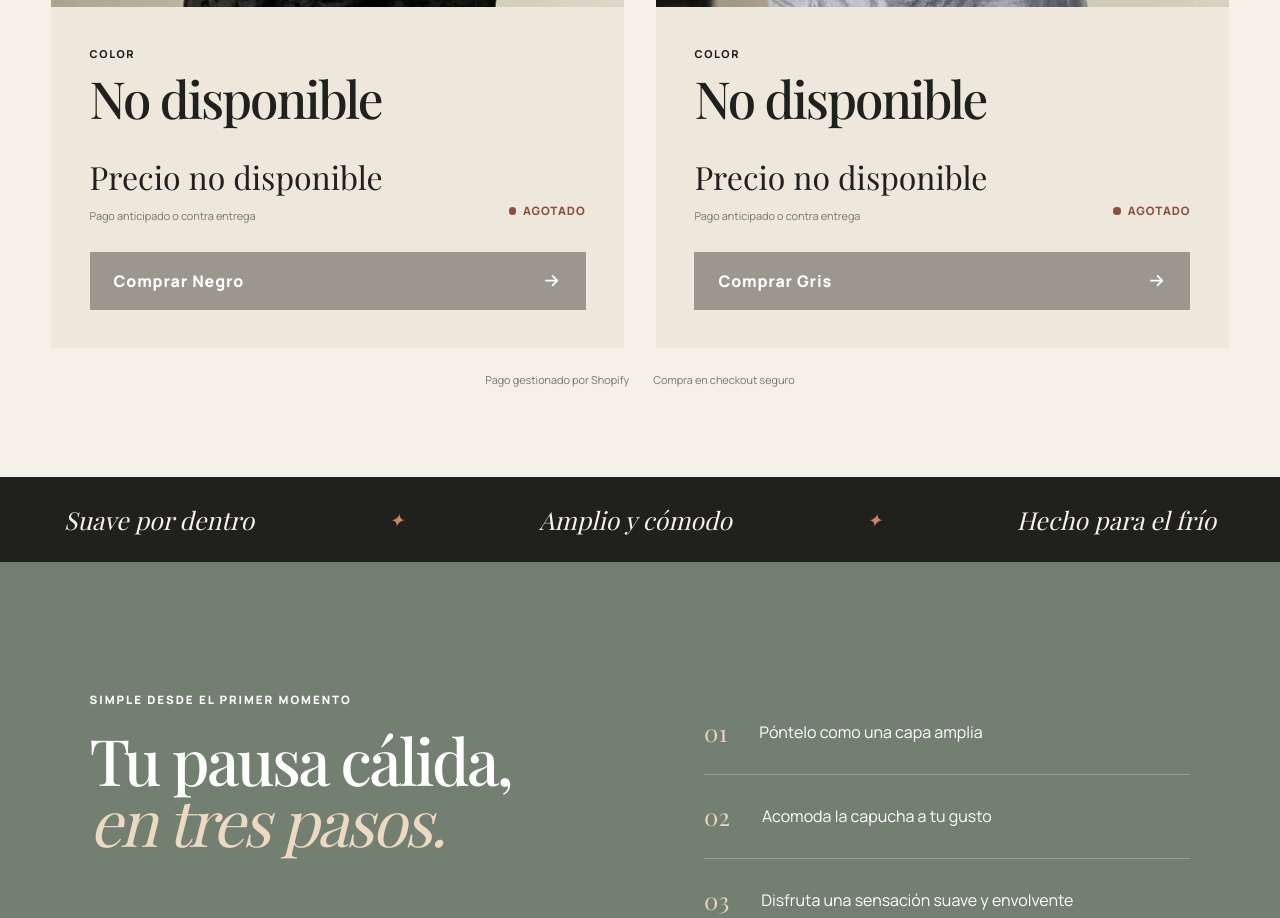
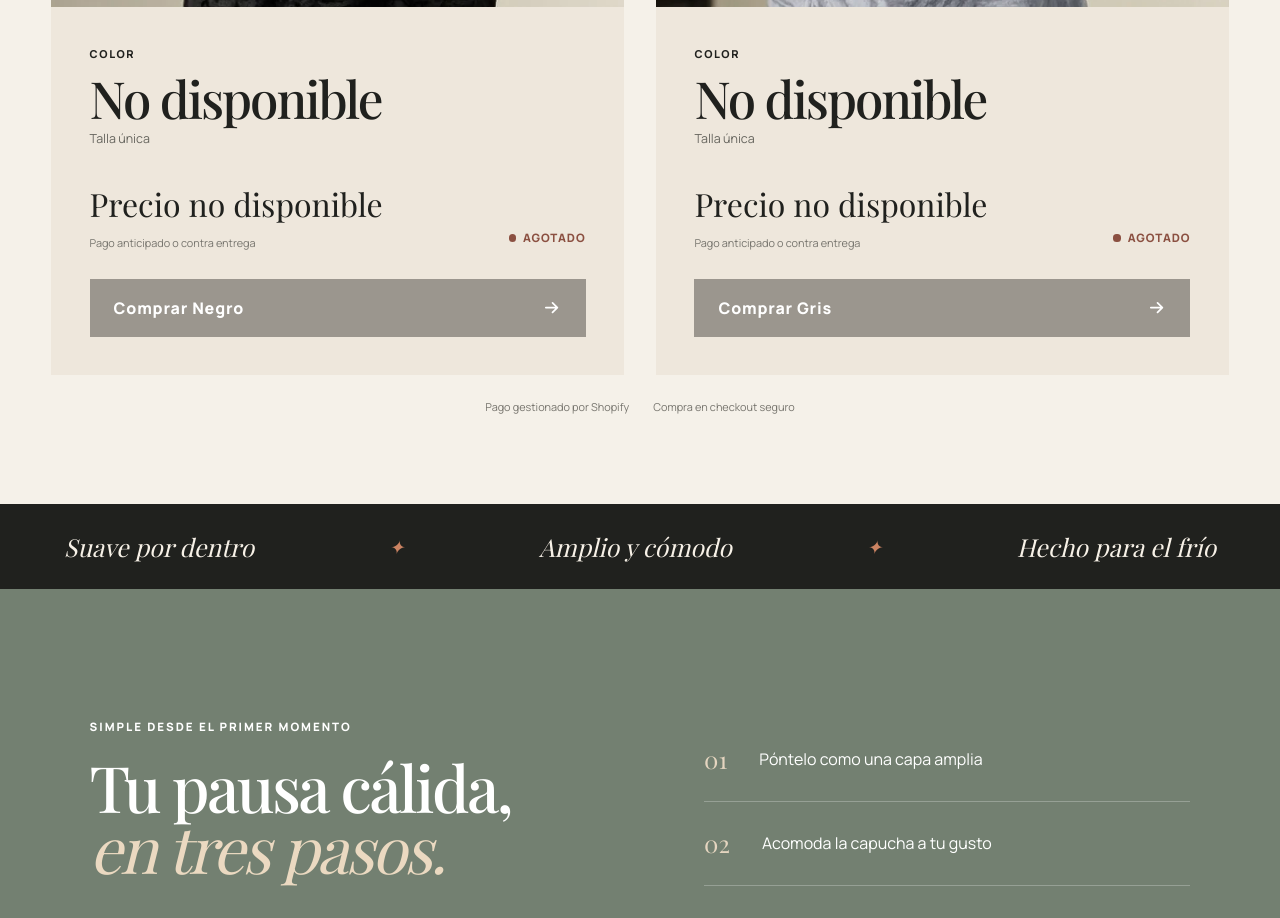
Before and after one commit to carlosarturo636/buzo-termico-store, a Next.js app: page / in a window 1280 px wide. Shown: the part 1980-2898 px from the top of the page. Built offline with nearby package versions, Linux system fonts and the light colour scheme; a web font is replaced by a local one.

Commit message:
feat: show one-size label on variants

```diff
--- a/app/globals.css
+++ b/app/globals.css
@@ -59,6 +59,7 @@ p { line-height: 1.65; }
 .variant-copy { padding: clamp(1.5rem, 3vw, 2.5rem); }
 .variant-copy h2 { font-size: clamp(2.25rem, 4vw, 4.25rem); }
 .variant-label { margin: 0 0 .65rem; font-size: .68rem; font-weight: 800; letter-spacing: .15em; text-transform: uppercase; }
+.variant-size { margin-top: .4rem; color: #67665f; font-size: .78rem; font-weight: 400; }
 .variant-commerce { margin: 1.75rem 0; display: flex; justify-content: space-between; align-items: end; gap: 1rem; }
 .variant-commerce .price { margin: 0; }
 .payment-note { margin: .3rem 0 0; color: #77756e; font-size: .68rem; font-weight: 400; line-height: 1.4; }
--- a/components/Hero.tsx
+++ b/components/Hero.tsx
@@ -45,6 +45,7 @@ function VariantCard({ variant, media, purchaseLabel }: {
         <div>
           <p className="variant-label">Color</p>
           <h2>{variantName(variant)}</h2>
+          <p className="variant-size">Talla única</p>
         </div>
         <div className="variant-commerce">
           <div className="variant-price">
```
